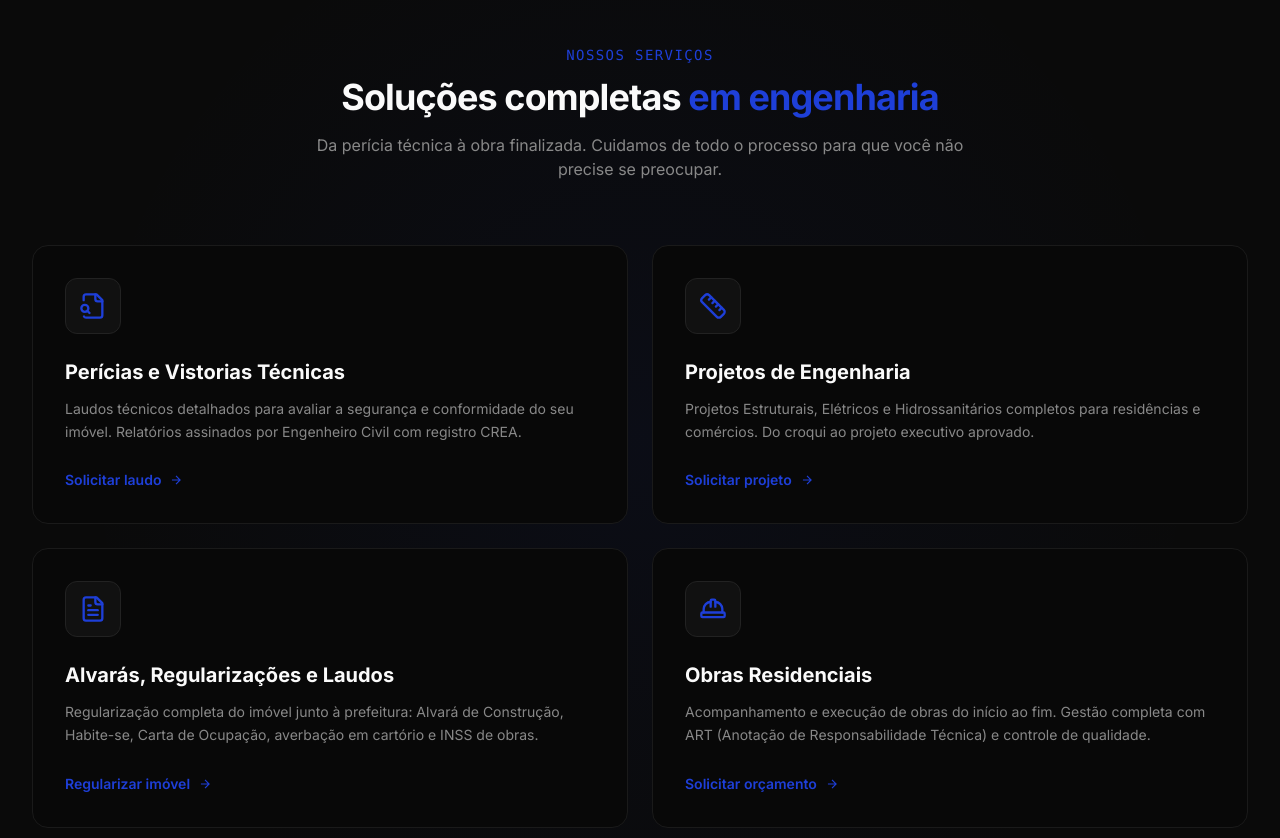
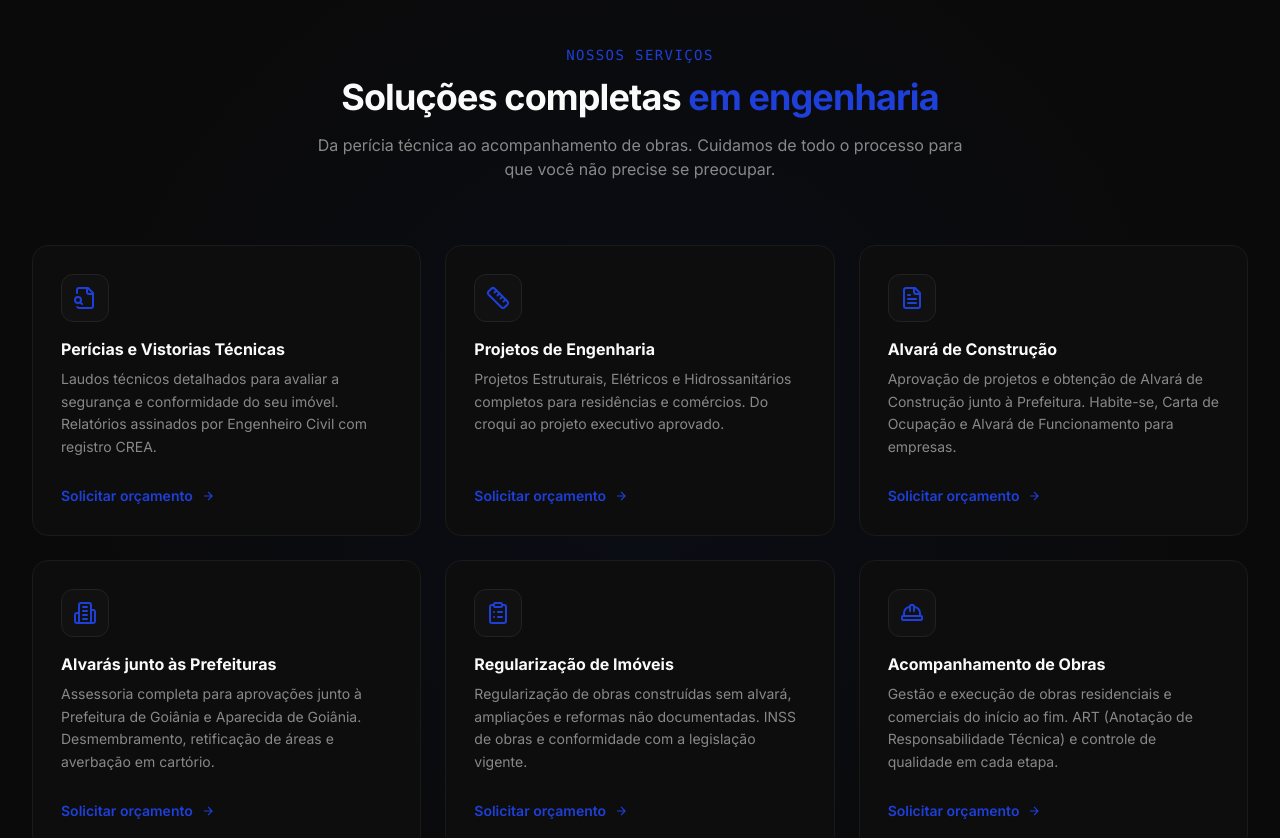
Before and after one commit to carvalhoengenharia2027-collab/carvalhoeng, a Next.js app: page / in a window 1280 px wide. Shown: the part 1860-2698 px from the top of the page. Built offline with nearby package versions, Linux system fonts and the light colour scheme.

Commit message:
Update services.tsx

```diff
--- a/src/components/services.tsx
+++ b/src/components/services.tsx
@@ -1,6 +1,6 @@
 "use client"
 
-import { FileSearch, Ruler, FileText, HardHat } from "lucide-react"
+import { FileSearch, Ruler, FileText, HardHat, ClipboardList, Building2 } from "lucide-react"
 
 const services = [
   {
@@ -8,28 +8,36 @@ const services = [
     title: "Perícias e Vistorias Técnicas",
     description:
       "Laudos técnicos detalhados para avaliar a segurança e conformidade do seu imóvel. Relatórios assinados por Engenheiro Civil com registro CREA.",
-    cta: "Solicitar laudo",
   },
   {
     icon: Ruler,
     title: "Projetos de Engenharia",
     description:
       "Projetos Estruturais, Elétricos e Hidrossanitários completos para residências e comércios. Do croqui ao projeto executivo aprovado.",
-    cta: "Solicitar projeto",
   },
   {
     icon: FileText,
-    title: "Alvarás, Regularizações e Laudos",
+    title: "Alvará de Construção",
     description:
-      "Regularização completa do imóvel junto à prefeitura: Alvará de Construção, Habite-se, Carta de Ocupação, averbação em cartório e INSS de obras.",
-    cta: "Regularizar imóvel",
+      "Aprovação de projetos e obtenção de Alvará de Construção junto à Prefeitura. Habite-se, Carta de Ocupação e Alvará de Funcionamento para empresas.",
+  },
+  {
+    icon: Building2,
+    title: "Alvarás junto às Prefeituras",
+    description:
+      "Assessoria completa para aprovações junto à Prefeitura de Goiânia e Aparecida de Goiânia. Desmembramento, retificação de áreas e averbação em cartório.",
+  },
+  {
+    icon: ClipboardList,
+    title: "Regularização de Imóveis",
+    description:
+      "Regularização de obras construídas sem alvará, ampliações e reformas não documentadas. INSS de obras e conformidade com a legislação vigente.",
   },
   {
     icon: HardHat,
-    title: "Obras Residenciais",
+    title: "Acompanhamento de Obras",
     description:
-      "Acompanhamento e execução de obras do início ao fim. Gestão completa com ART (Anotação de Responsabilidade Técnica) e controle de qualidade.",
-    cta: "Solicitar orçamento",
+      "Gestão e execução de obras residenciais e comerciais do início ao fim. ART (Anotação de Responsabilidade Técnica) e controle de qualidade em cada etapa.",
   },
 ]
 
@@ -46,38 +54,39 @@ export function Services() {
             <span className="text-[#1E3FD8]">em engenharia</span>
           </h2>
           <p className="text-[#888888] max-w-2xl mx-auto">
-            Da perícia técnica à obra finalizada. Cuidamos de todo o processo para que você não precise se preocupar.
+            Da perícia técnica ao acompanhamento de obras. Cuidamos de todo o processo para que você não precise se preocupar.
           </p>
         </div>
 
-        <div className="grid grid-cols-1 md:grid-cols-2 gap-6">
+        <div className="grid grid-cols-1 sm:grid-cols-2 lg:grid-cols-3 gap-6">
           {services.map((service, index) => (
             <div
               key={index}
-              className="group relative p-8 rounded-2xl bg-[#080808] border border-[#1a1a1a] hover:border-[#1E3FD8]/50 transition-all duration-500"
+              className="group relative p-7 rounded-2xl bg-[#0d0d0d] border border-[#1a1a1a] hover:border-[#1E3FD8]/50 transition-all duration-500 flex flex-col gap-4"
             >
               <div className="absolute inset-0 rounded-2xl bg-[#1E3FD8]/4 opacity-0 group-hover:opacity-100 transition-opacity duration-500" />
 
+              <div className="relative z-10 w-12 h-12 rounded-xl bg-[#111111] border border-[#222222] flex items-center justify-center group-hover:scale-110 group-hover:border-[#1E3FD8]/40 transition-all duration-300 group-hover:shadow-[0_0_20px_rgba(30,63,216,0.2)]">
+                <service.icon className="w-6 h-6 text-[#1E3FD8]" />
+              </div>
+
               <div className="relative z-10">
-                <div className="w-14 h-14 rounded-xl bg-[#111111] border border-[#222222] flex items-center justify-center mb-6 group-hover:scale-110 group-hover:border-[#1E3FD8]/40 transition-all duration-300 shadow-[0_0_0_0_rgba(30,63,216,0)] group-hover:shadow-[0_0_20px_rgba(30,63,216,0.2)]">
-                  <service.icon className="w-7 h-7 text-[#1E3FD8]" />
-                </div>
-
-                <h3 className="text-xl font-bold text-[#fafafa] mb-3 group-hover:text-[#1E3FD8] transition-colors">
+                <h3 className="text-base font-bold text-[#fafafa] mb-2 group-hover:text-[#1E3FD8] transition-colors leading-snug">
                   {service.title}
                 </h3>
-
-                <p className="text-sm leading-relaxed text-[#888888] mb-6">
+                <p className="text-sm leading-relaxed text-[#888888]">
                   {service.description}
                 </p>
+              </div>
 
+              <div className="relative z-10 mt-auto pt-2">
                 <a
                   href={`https://wa.me/5562998062169?text=Olá!%20Gostaria%20de%20informações%20sobre%20${encodeURIComponent(service.title)}.`}
                   target="_blank"
                   rel="noopener noreferrer"
                   className="inline-flex items-center gap-2 text-sm font-semibold text-[#1E3FD8] hover:text-[#3d5ce8] transition-colors"
                 >
-                  {service.cta}
+                  Solicitar orçamento
                   <svg width="14" height="14" viewBox="0 0 24 24" fill="none" stroke="currentColor" strokeWidth="2">
                     <path d="M5 12h14M12 5l7 7-7 7" />
                   </svg>
```
